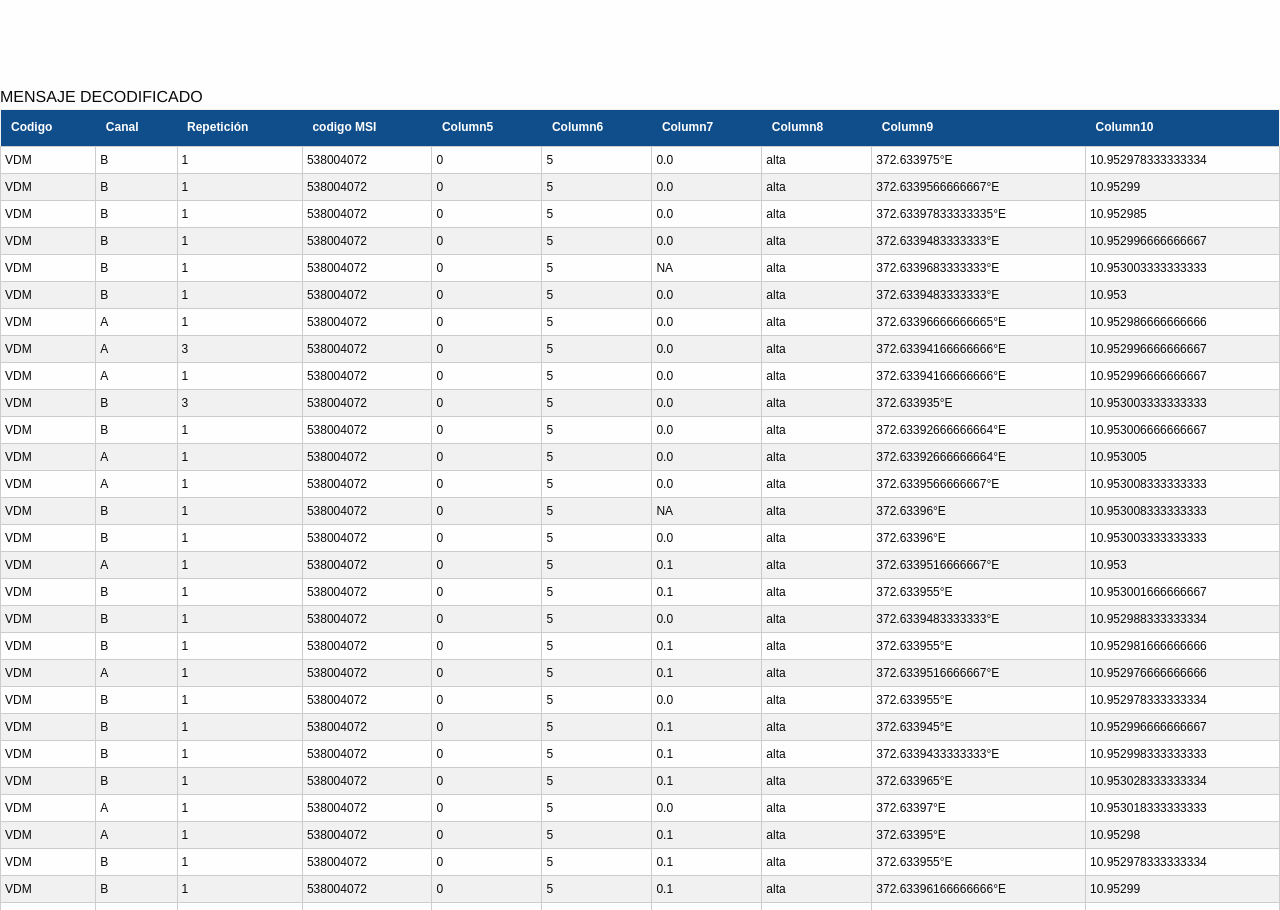
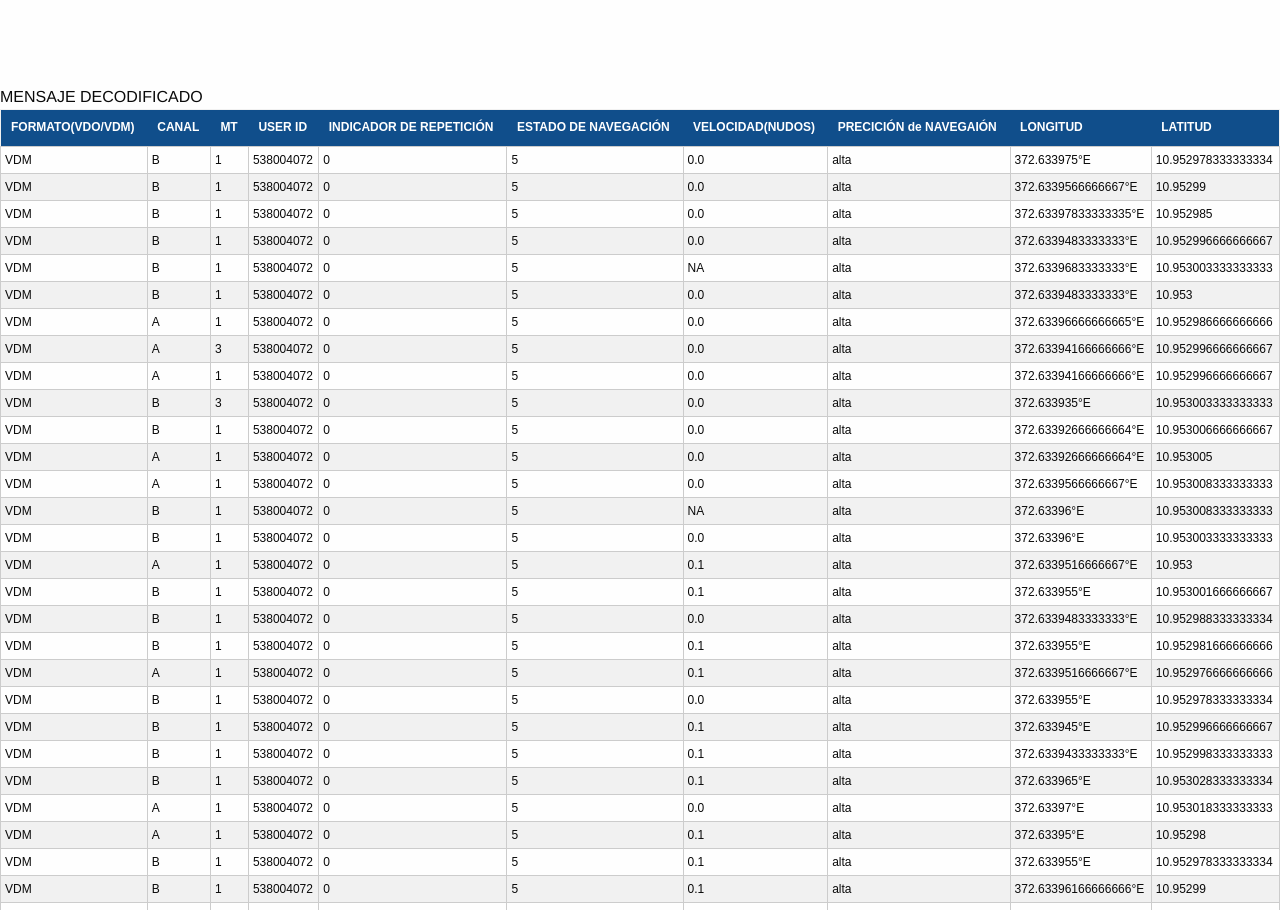
Before and after one commit to Loluva/AIS_Data_Base, a plain HTML site: page index.html in a window 1280 px wide. Shown: the part 2231-3141 px from the top of the page. Drawn offline with nearby package versions, Linux system fonts and the light colour scheme.

Commit message:
Update index.html

```diff
--- a/index.html
+++ b/index.html
@@ -137,7 +137,7 @@
 	}
 </style>
 <table class="tableizer-table">
-<thead><tr class="tableizer-firstrow"><th>Codigo</th><th>Canal</th><th>Repetición</th><th>codigo MSI </th><th>Column5</th><th>Column6</th><th>Column7</th><th>Column8</th><th>Column9</th><th>Column10</th></tr></thead><tbody>
+<thead><tr class="tableizer-firstrow"><th>FORMATO(VDO/VDM)</th><th>CANAL</th><th>MT</th><th>USER ID</th><th>INDICADOR DE REPETICIÓN</th><th>ESTADO DE NAVEGACIÓN</th><th>VELOCIDAD(NUDOS)</th><th>PRECICIÓN de NAVEGAIÓN</th><th>LONGITUD</th><th>LATITUD</th></tr></thead><tbody>
  <tr><td>VDM</td><td>B</td><td>1</td><td>538004072</td><td>0</td><td>5</td><td>0.0</td><td>alta</td><td>372.633975°E</td><td>10.952978333333334</td></tr>
  <tr><td>VDM</td><td>B</td><td>1</td><td>538004072</td><td>0</td><td>5</td><td>0.0</td><td>alta</td><td>372.6339566666667°E</td><td>10.95299</td></tr>
  <tr><td>VDM</td><td>B</td><td>1</td><td>538004072</td><td>0</td><td>5</td><td>0.0</td><td>alta</td><td>372.63397833333335°E</td><td>10.952985</td></tr>
```
